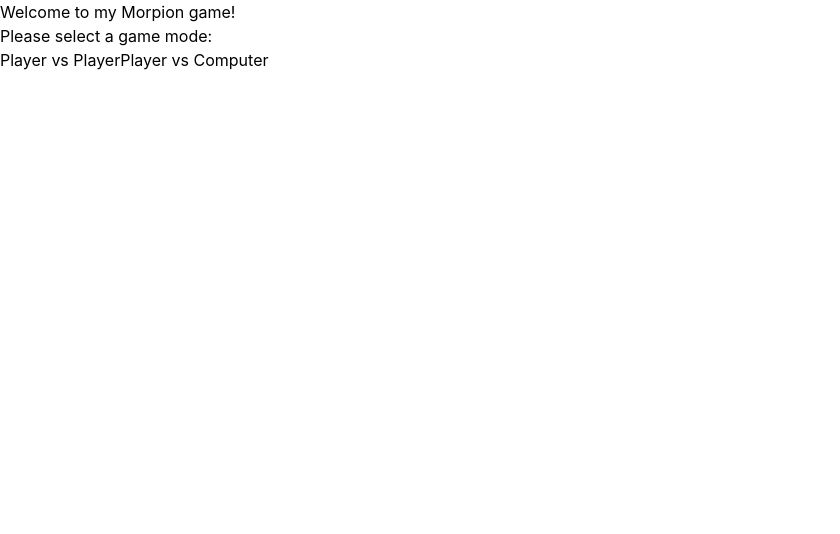
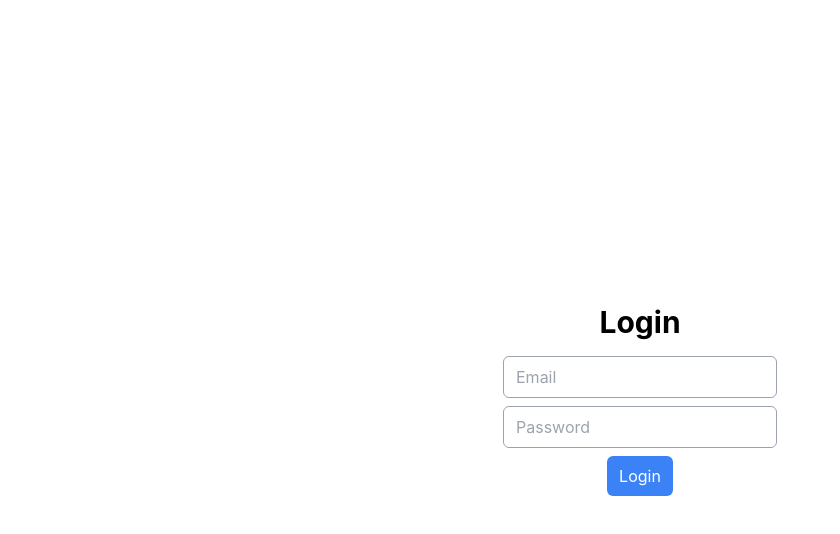
Before and after one commit to arthurduboiis/tictactoe, a React (Create React App) app: page / in a window 1280 px wide. Shown: the top 534 px of the page, without its empty margins (0-840 px from the left). Built offline with nearby package versions, Linux system fonts and the light colour scheme.

Commit message:
login working

```diff
--- a/package.json
+++ b/package.json
@@ -10,6 +10,8 @@
     "@types/node": "^16.18.58",
     "@types/react": "^18.2.28",
     "@types/react-dom": "^18.2.13",
+    "axios": "^1.5.1",
+    "dotenv": "^16.3.1",
     "react": "^18.2.0",
     "react-dom": "^18.2.0",
     "react-router-dom": "^6.16.0",
--- a/src/components/LoginComponents.tsx
+++ b/src/components/LoginComponents.tsx
@@ -1,26 +1,57 @@
     import React from 'react';
+    import axios from 'axios';
 
-interface LoginProps {
-    username: string;
-    password: string;
-    onLogin: () => void;
+
+    const Login: React.FC = () => {
+
+        const [email, setEmail] = React.useState('');
+        const [password, setPassword] = React.useState('');
+        const onLogin = async (e: React.FormEvent<HTMLButtonElement>) => {
+            e.preventDefault();
+            await axios.get(process.env.REACT_APP_API_URL + 'sanctum/csrf-cookie')
+            .then(response => {
+                axios.post(process.env.REACT_APP_API_URL + 'api/login', {
+                    email: email,
+                    password: password
+                }, {
+                    headers: {
+                        'Content-Type': 'application/json',
+                        'Accept': 'application/json',
+
                     }
+                }).then((res) => {
+                    console.log(res.data);
+                }).catch((err) => {
+                    console.log(err);
+                }
+                );
 
-const Login: React.FC<LoginProps> = ({ username, password, onLogin }) => {
+            })
+            .catch(error => {
+              console.log(error)
+            });
+
+        };
+
+
+
+
         return (
             <div className="flex flex-col items-center justify-center h-screen">
                 <h1 className="text-3xl font-bold mb-4">Login</h1>
                 <form className="flex flex-col items-center">
                     <input
                         type="text"
-                    placeholder="Username"
-                    value={username}
+                        placeholder="Email"
+                        value={email}
+                        onChange={(e) => setEmail(e.target.value)}
                         className="border border-gray-400 rounded-md px-3 py-2 mb-2"
                     />
                     <input
                         type="password"
                         placeholder="Password"
                         value={password}
+                        onChange={(e) => setPassword(e.target.value)}
                         className="border border-gray-400 rounded-md px-3 py-2 mb-2"
                     />
                     <button
--- a/src/index.tsx
+++ b/src/index.tsx
@@ -3,10 +3,12 @@ import ReactDOM from 'react-dom/client';
 import './index.css';
 import reportWebVitals from './reportWebVitals';
 import Home from './pages/Home';
+
 import {
   createBrowserRouter,
   RouterProvider,
 } from "react-router-dom";
+
 
 const router = createBrowserRouter([
   {
--- a/src/pages/Home.tsx
+++ b/src/pages/Home.tsx
@@ -1,12 +1,10 @@
 import React from 'react';
+import Login from '../components/LoginComponents';
 
 const Home = () => {
     return (
         <div>
-            <h1>Welcome to my Morpion game!</h1>
-            <p>Please select a game mode:</p>
-            <button>Player vs Player</button>
-            <button>Player vs Computer</button>
+            <Login />
         </div>
     );
 };
```
Also changed, not shown: 2 other files (tests, documents, lock files or other folders). Lines whose indentation alone changed are shown as unchanged.
